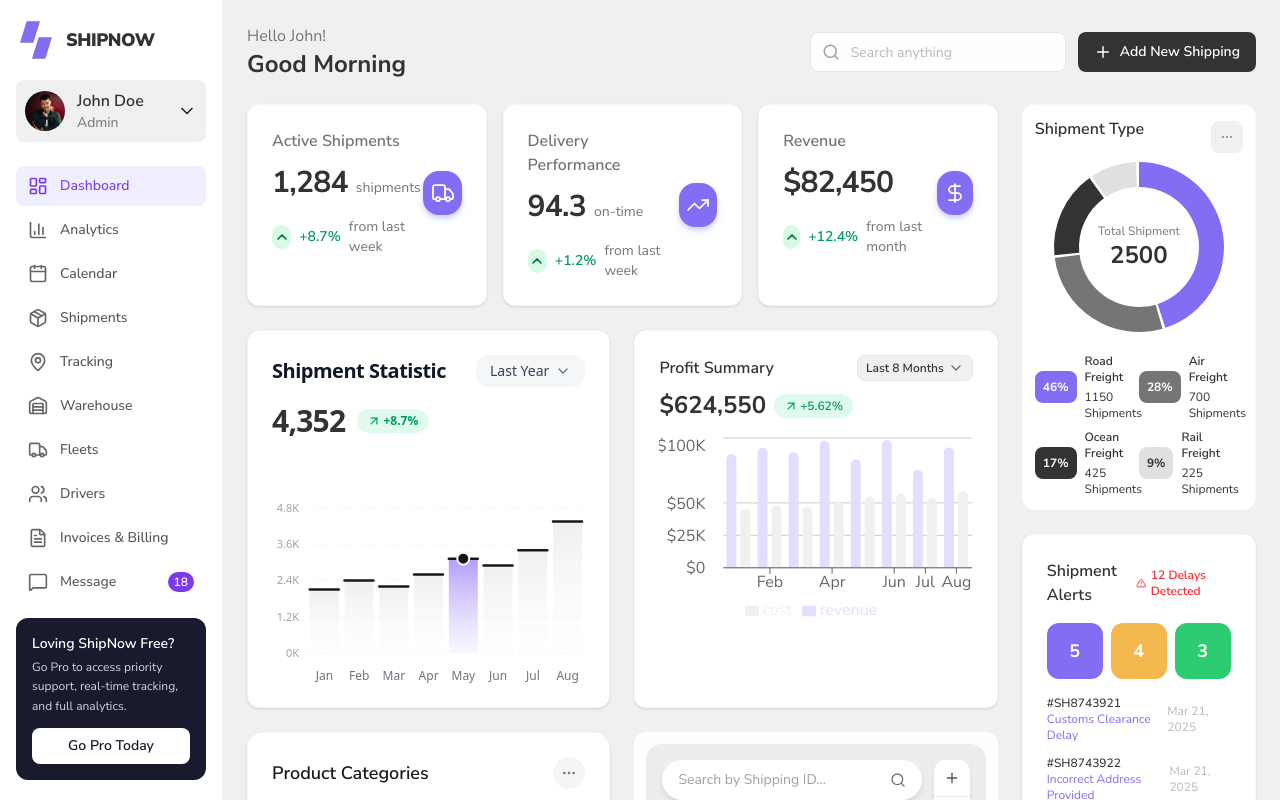
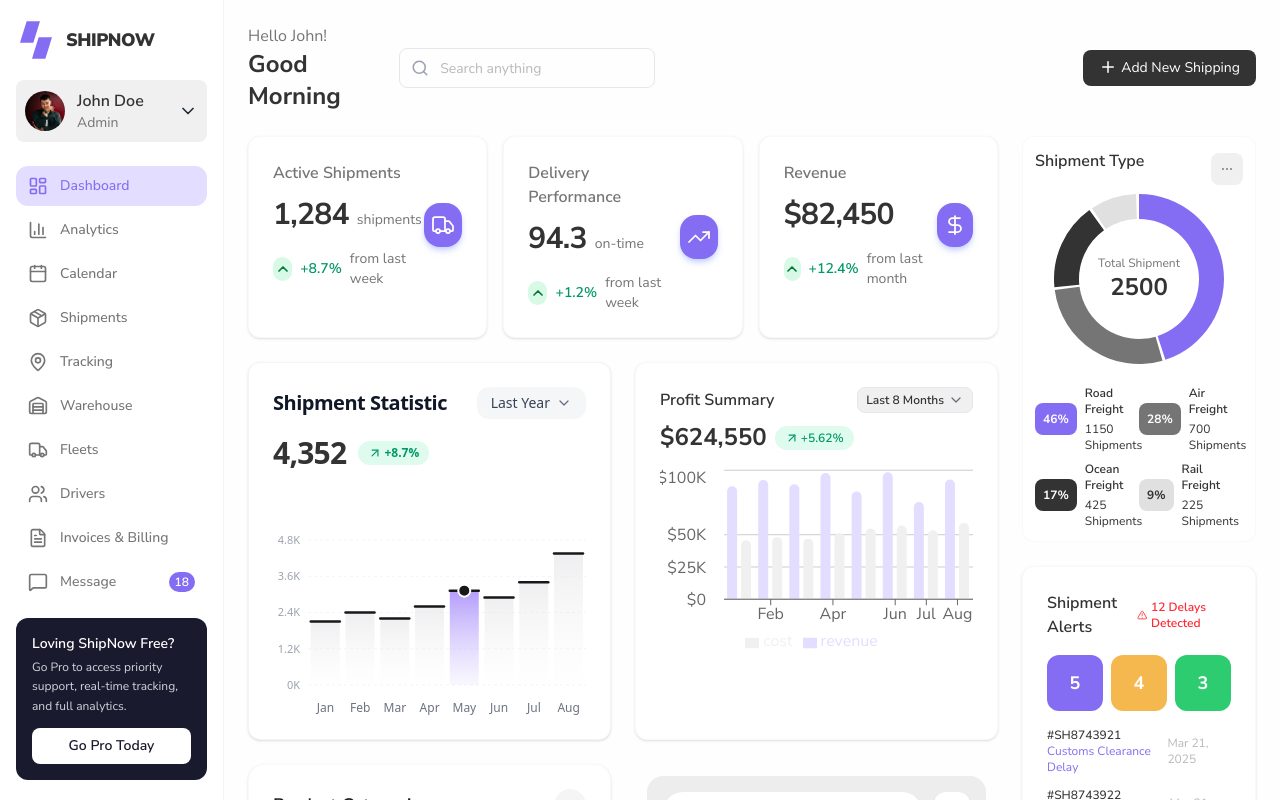
Before and after one commit to gmnayem631/ship-now, a Next.js app: page / in a window 1280 px wide. Shown: the top 800 px of the page. Built offline with nearby package versions, Linux system fonts and the light colour scheme.

Commit message:
feat: make the sidebar responsive

```diff
--- a/app/(dashboard)/layout.tsx
+++ b/app/(dashboard)/layout.tsx
@@ -4,10 +4,12 @@ import { Footer } from "../components/ui/Footer";
 
 export default function DashboardLayout({ children }: { children: ReactNode }) {
   return (
-    <div className="flex min-h-screen bg-[#F0F0F0]">
+    <div className="flex min-h-screen w-full flex-col overflow-x-hidden bg-[#FEFEFE] md:flex-row">
       <Sidebar />
       <div className="flex flex-1 flex-col">
-        <main className="flex-1 p-6">{children}</main>
+        <main className="w-full min-w-0 flex-1 overflow-x-hidden p-4 sm:p-6">
+          {children}
+        </main>
         <Footer />
       </div>
     </div>
--- a/app/(dashboard)/page.tsx
+++ b/app/(dashboard)/page.tsx
@@ -6,12 +6,10 @@ import ShipmentStatistic from "../components/dashboard/ShipmentStatistic";
 import ProfitSummary from "../components/dashboard/ProfitSummary";
 import ShipmentType from "../components/dashboard/ShipmentType";
 import ProductCategories from "../components/dashboard/ProductCategories";
-// import LiveTracking from "../components/dashboard/LiveTracking";
 import ShipmentAlerts from "../components/dashboard/ShipmentAlerts";
 import RecentShipments from "../components/dashboard/RecentShipments";
 import Tracking from "../components/dashboard/Tracking";
 import RecentActivity from "../components/dashboard/RecentActivity";
-// import RecentActivity from "../components/dashboard/RecentActivity";
 
 export default function DashboardPage() {
   return (
--- a/app/components/dashboard/DashboardHeader.tsx
+++ b/app/components/dashboard/DashboardHeader.tsx
@@ -10,9 +10,9 @@ const DashboardHeader = () => {
       </div>
 
       {/* Right side - Search + Button */}
-      <div className="flex items-center gap-3">
+      <div className="flex w-full flex-col items-stretch justify-between gap-3 sm:flex-row sm:items-center">
         {/* Search */}
-        <div className="relative">
+        <div className="relative w-full flex-1">
           <Search
             size={18}
             className="absolute top-1/2 left-3 -translate-y-1/2 text-gray-400"
@@ -25,7 +25,7 @@ const DashboardHeader = () => {
         </div>
 
         {/* Add New Shipping button */}
-        <button className="flex items-center gap-2 rounded-lg bg-[#333] px-4 py-2.5 text-sm font-semibold text-[#fefefe]">
+        <button className="flex w-full shrink-0 justify-center gap-1 rounded-lg bg-[#333] px-4 py-2 text-sm whitespace-nowrap text-white sm:w-auto">
           <Plus size={18} />
           Add New Shipping
         </button>
--- a/app/components/layouts/Sidebar.tsx
+++ b/app/components/layouts/Sidebar.tsx
@@ -1,33 +1,173 @@
+"use client";
+
+import { useState } from "react";
+import Image from "next/image";
+import Link from "next/link";
+import { usePathname } from "next/navigation";
+import { Menu, X } from "lucide-react";
+
 import ShipNowLogo from "../ShipNowLogo";
 import UserProfileCard from "./UserProfileCard";
 import SidebarNav from "./SidebarNav";
 import SidebarPromo from "./SidebarPromo";
+import { sidebarNavItems } from "../../data/navigation";
+
 const Sidebar = () => {
+  const pathname = usePathname();
+  const [mobileMenuOpen, setMobileMenuOpen] = useState(false);
+
   return (
-    <aside className="sticky top-0 flex h-screen w-55.75 flex-col border-r border-gray-100 bg-white px-4 py-5">
-      {/* Logo */}
-      <div className="flex items-center gap-2.5">
+    <>
+      {/* -------------------------------------------------------------
+          1. MOBILE TOP NAVIGATION BAR (Visible on < md screens)
+         ------------------------------------------------------------- */}
+      <div className="flex items-center justify-between border-b border-gray-100 bg-white px-4 py-3 md:hidden">
+        <div className="flex items-center gap-2">
           <ShipNowLogo />
-        <span className="text-lg font-black tracking-tight text-[#333] uppercase">
+          <span className="text-base font-black tracking-tight text-[#333] uppercase">
             ShipNow
           </span>
         </div>
 
-      {/* User */}
-      <div className="mt-5">
+        <button
+          onClick={() => setMobileMenuOpen(!mobileMenuOpen)}
+          className="p-1 text-[#333] hover:text-[#856DF3]"
+          aria-label="Toggle menu"
+        >
+          {mobileMenuOpen ? <X size={24} /> : <Menu size={24} />}
+        </button>
+      </div>
+
+      {/* -------------------------------------------------------------
+          2. MOBILE DRAWER SLIDEOVER MENU (Visible when toggled on mobile)
+         ------------------------------------------------------------- */}
+      {mobileMenuOpen && (
+        <div className="fixed inset-0 z-50 flex md:hidden">
+          {/* Backdrop */}
+          <div
+            className="fixed inset-0 bg-black/40 backdrop-blur-sm"
+            onClick={() => setMobileMenuOpen(false)}
+          />
+
+          {/* Drawer Content */}
+          <div className="relative flex w-4/5 max-w-xs flex-col bg-white p-5 shadow-xl">
+            <div className="flex items-center justify-between border-b border-gray-100 pb-4">
+              <div className="flex items-center gap-2">
+                <ShipNowLogo />
+                <span className="text-base font-black tracking-tight text-[#333] uppercase">
+                  ShipNow
+                </span>
+              </div>
+              <button
+                onClick={() => setMobileMenuOpen(false)}
+                className="text-[#757575] hover:text-[#333]"
+              >
+                <X size={20} />
+              </button>
+            </div>
+
+            <div className="mt-4">
               <UserProfileCard />
             </div>
 
-      {/* Navigation - make it scrollable if needed */}
-      <div className="flex-1 overflow-y-auto">
+            <div className="flex-1 overflow-y-auto py-2">
               <SidebarNav />
             </div>
 
-      {/* Promo Card */}
-      <div className="mt-4">
+            <div className="mt-auto pt-4">
+              <SidebarPromo />
+            </div>
+          </div>
+        </div>
+      )}
+
+      {/* -------------------------------------------------------------
+          3. RESPONSIVE SIDEBAR (COLLAPSED ON TABLET, EXPANDED ON DESKTOP)
+         ------------------------------------------------------------- */}
+      <aside className="sticky top-0 hidden h-screen w-16 shrink-0 flex-col border-r border-gray-100 bg-white px-2 py-5 transition-all duration-300 md:flex xl:w-56 xl:px-4">
+        {/* Logo Section */}
+        <div className="flex items-center justify-center gap-2.5 xl:justify-start">
+          <ShipNowLogo />
+          <span className="hidden text-lg font-black tracking-tight text-[#333] uppercase xl:inline">
+            ShipNow
+          </span>
+        </div>
+
+        {/* User Profile Card */}
+        <div className="mt-5">
+          {/* Expanded View for Desktop */}
+          <div className="hidden xl:block">
+            <UserProfileCard />
+          </div>
+
+          {/* Collapsed Icon-Only View for Tablet */}
+          <div className="flex justify-center xl:hidden">
+            <div className="relative h-9 w-9 shrink-0 overflow-hidden rounded-full border border-gray-200">
+              <Image
+                src="/images/Avatar.png"
+                alt="John Doe"
+                fill
+                className="object-cover"
+              />
+            </div>
+          </div>
+        </div>
+
+        {/* Navigation Area */}
+        <div className="mt-6 flex-1 overflow-y-auto">
+          <nav className="flex flex-col gap-1">
+            {sidebarNavItems.map((item) => {
+              const isActive = pathname === item.href;
+              const Icon = item.icon;
+
+              return (
+                <Link
+                  key={item.label}
+                  href={item.href}
+                  title={item.label}
+                  className={`group relative flex items-center justify-center gap-3 rounded-xl px-3 py-2.5 text-sm font-medium transition-all xl:justify-start ${
+                    isActive
+                      ? "bg-[#E3DDFF] text-[#856DF3]"
+                      : "text-[#757575] hover:bg-gray-100 hover:text-[#333]"
+                  }`}
+                >
+                  <Icon
+                    size={20}
+                    className={`shrink-0 ${
+                      isActive
+                        ? "text-[#856DF3]"
+                        : "text-[#757575] group-hover:text-[#333]"
+                    }`}
+                  />
+
+                  {/* Label (Desktop Only) */}
+                  <span className="hidden flex-1 text-left xl:inline">
+                    {item.label}
+                  </span>
+
+                  {/* Badge (Desktop) */}
+                  {item.badge && (
+                    <span className="hidden h-5 min-w-5 items-center justify-center rounded-full bg-[#856DF3] px-1.5 text-xs font-semibold text-white xl:flex">
+                      {item.badge}
+                    </span>
+                  )}
+
+                  {/* Badge Indicator Dot (Tablet Only) */}
+                  {item.badge && (
+                    <span className="absolute top-2 right-2 h-2 w-2 rounded-full bg-[#856DF3] xl:hidden" />
+                  )}
+                </Link>
+              );
+            })}
+          </nav>
+        </div>
+
+        {/* Promo Card (Desktop Only) */}
+        <div className="mt-4 hidden xl:block">
           <SidebarPromo />
         </div>
       </aside>
+    </>
   );
 };
 
```
Lines whose indentation alone changed are shown as unchanged.
